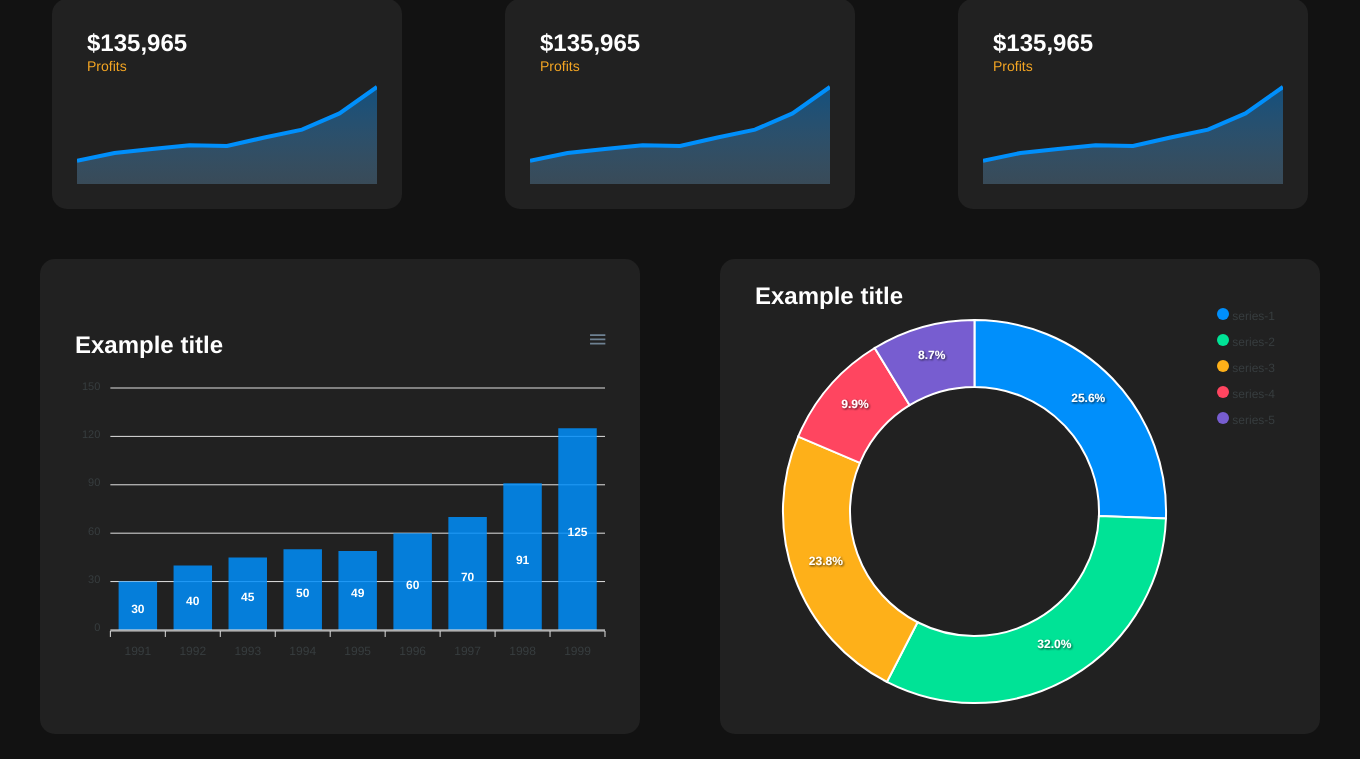
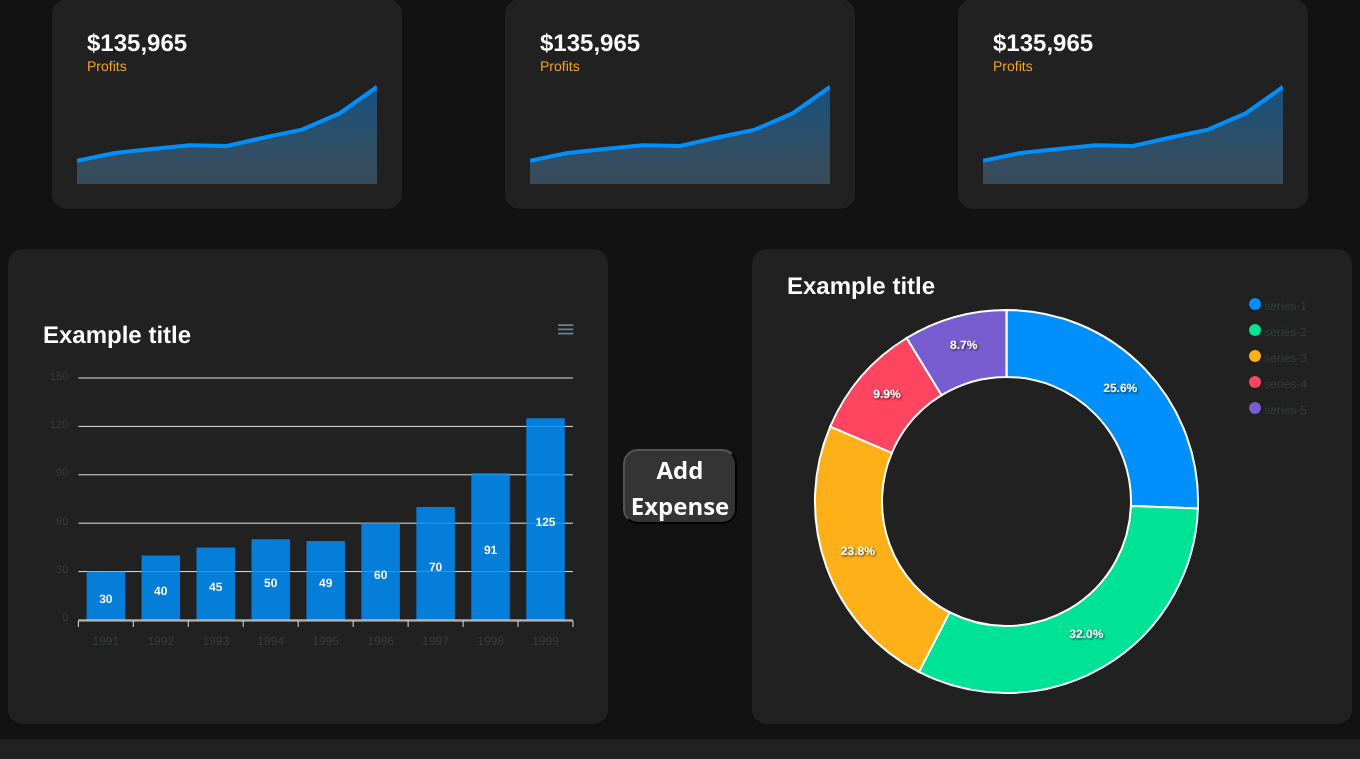
Before and after one commit to CampoNover16/ExpenseEase, a Flask app: page / in a window 1360 px wide. Shown: the part 82-841 px from the top of the page. Run offline with Flask 3, Linux system fonts and the light colour scheme; the visitor is signed in with stand-in values (Sample User, id 1); tables that the repository leaves empty or names only in its code hold one stand-in row (values such as "Sample post"); some libraries are stand-ins or nearby versions.

Commit message:
added "add Expense" modal, need to finish it

```diff
--- a/static/css/main.css
+++ b/static/css/main.css
@@ -27,7 +27,7 @@ body{
 #chartDonut, #chartColumns {
     width: 600px;
     background-color: var(--primary);
-    margin: 25px;
+    margin: 15px;
     padding: 25px;
     height: 475px;
     display: flex;
@@ -170,3 +170,24 @@ body{
     width: 0;
     border-left: 2px solid var(--accent);
 }
+
+.add-expense{
+    background-color: var(--secondary);
+    height: 75px;
+    width: 200px;
+    border-radius: 15px;
+    color: var(--text-color);
+    font-size: 1.5rem;
+    text-align: center;
+    font-weight: 600;
+}
+
+.modal-content {
+    -webkit-border-radius: 15px !important;
+    -moz-border-radius: 15px !important;
+    border-radius: 15px !important;
+}
+
+.modal-header,.modal-body,.modal-footer{
+    background-color: var(--secondary);
+}
--- a/templates/index.html
+++ b/templates/index.html
@@ -50,10 +50,11 @@
         <div id="chartSpark3"></div>
       </div>
     </div>
-    <div class="d-flex justify-content-center">
+    <div class="d-flex justify-content-center align-items-center">
       <div class="graph-holder">
         <div id="chartColumns"></div>
       </div>
+      <button type="button" class="add-expense " data-bs-toggle="modal" data-bs-target="#modalCenter">Add Expense</button>
       <div class="graph-holder">
         <div id="chartDonut"></div>
       </div>
@@ -79,6 +80,42 @@
     </div>
   </div>
 {% endif %}
+<!-- Modal -->
+<div class="modal fade" id="modalCenter" tabindex="-1" role="dialog" aria-labelledby="modalCenterTitle" aria-hidden="true">
+  <div class="modal-dialog modal-dialog-centered" role="document">
+    <div class="modal-content" id="modalContent">
+      <div class="modal-header">
+        <h5 class="modal-title" id="modalLongTitle">Modal title</h5>
+      </div>
+      <div class="modal-body">
+        <form>
+          <div class="form-group">
+            <label for="expense-name" class="col-form-label">Expense:</label>
+            <input type="text" class="form-control" id="expense-name">
+          </div>
+          <div class="form-group">
+            <label for="expense-price" class="col-form-label">Price:</label>
+            <input type="number" class="form-control" id="expense-price">
+          </div>
+            <div class="form-group">
+              <label for="categorySelect">Example select</label>
+                <select class="form-control" id="categorySelect">
+                  <option>1</option>
+                  <option>2</option>
+                  <option>3</option>
+                  <option>4</option>
+                  <option>5</option>
+                </select>
+            </div>
+        </form>
+      </div>
+      <div class="modal-footer">
+        <button type="button" class="btn btn-secondary" data-dismiss="modal">Close</button>
+        <button type="button" class="btn btn-primary">Save changes</button>
+      </div>
+    </div>
+  </div>
+</div>
 <script>
     var optionsColumns = {
         chart: {
@@ -170,6 +207,8 @@
         }
         };
 
+  document.getElementById("modalCenter").addEventListener("shown.bs.modal", function (event) {
+  });
     var chartSpark1 = new ApexCharts(document.querySelector("#chartSpark1"), optionsSpark3);
     var chartSpark2 = new ApexCharts(document.querySelector("#chartSpark2"), optionsSpark3);
     var chartSpark3 = new ApexCharts(document.querySelector("#chartSpark3"), optionsSpark3);
```
